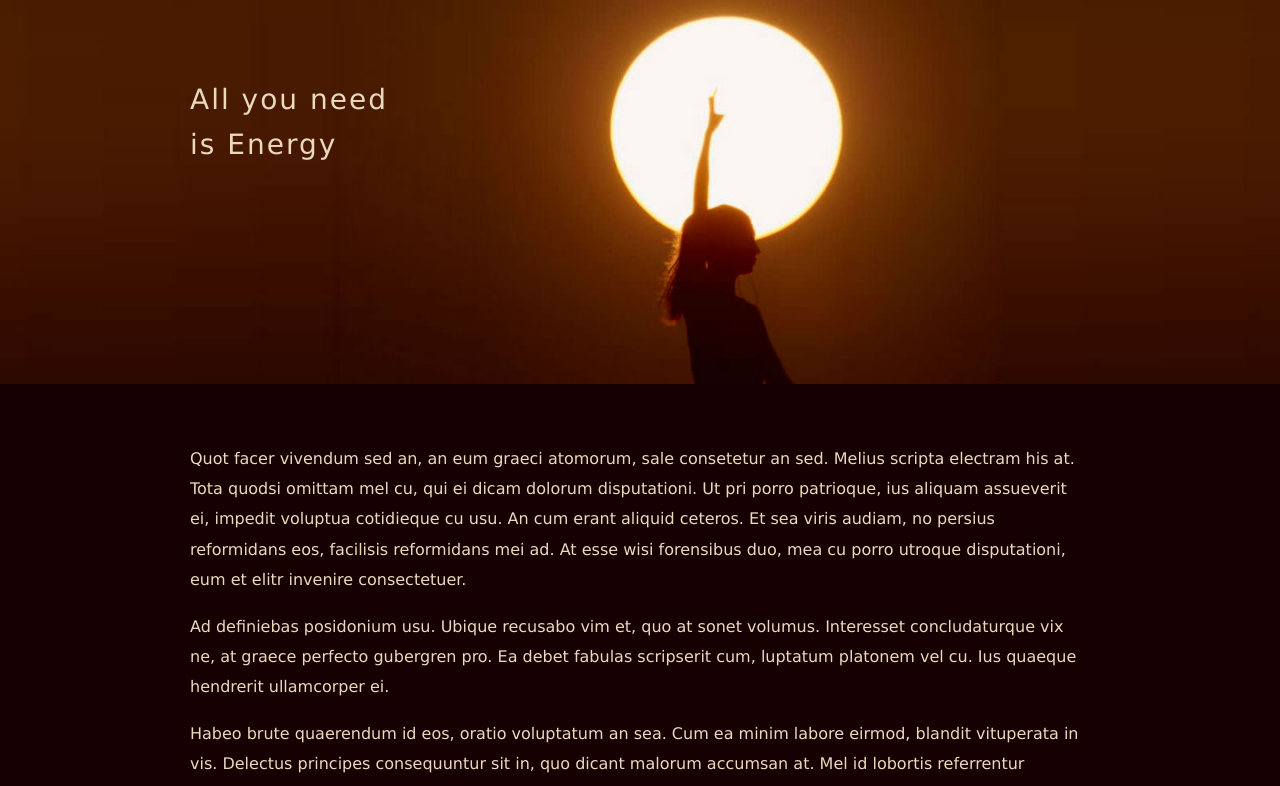
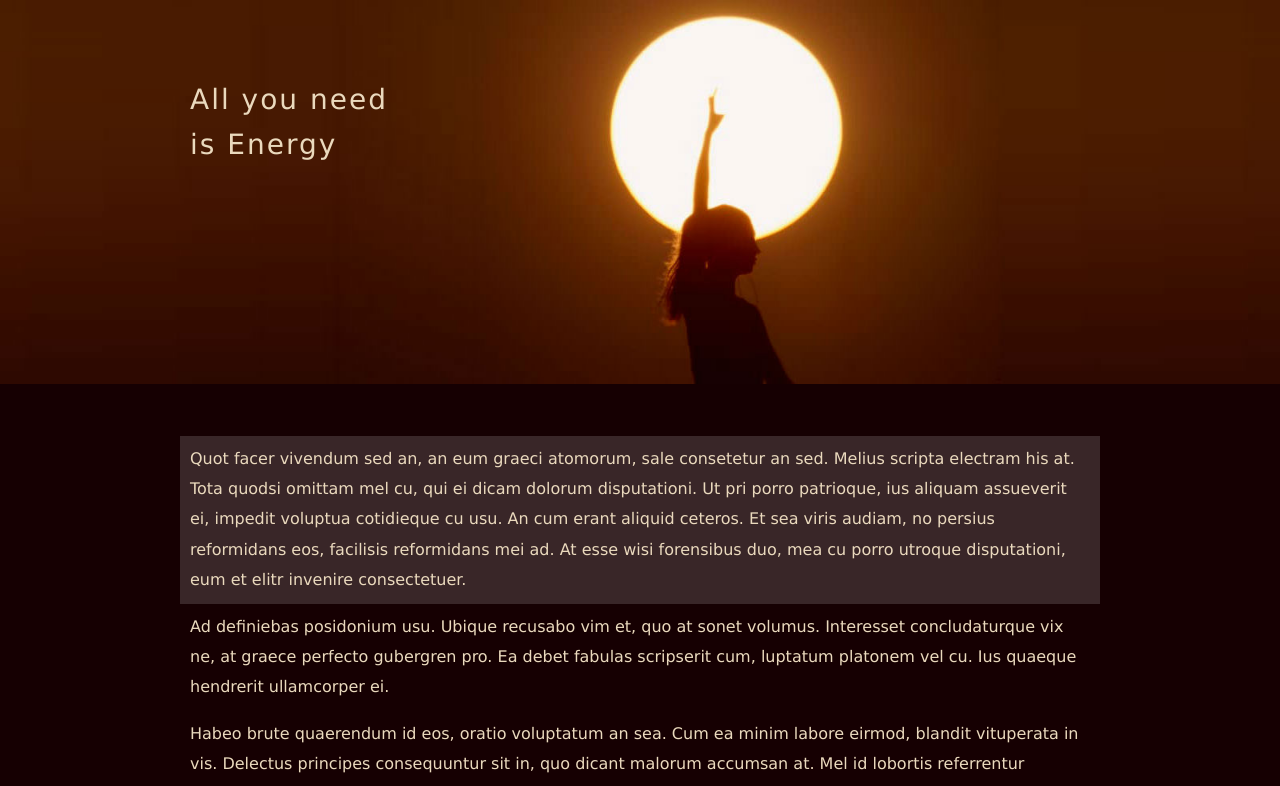
Before and after one commit to srgg6701/follow-energy, a website: page index.html in a window 1280 px wide. In both pictures the pointer is over the element 640 px from the left and 519 px from the top of the page. Shown: the top 786 px of the page. Drawn offline with Linux system fonts and the light colour scheme.

Commit message:
Paragraphs styles

```diff
--- a/css/css.css
+++ b/css/css.css
@@ -34,3 +34,9 @@ main{
     max-width: 900px;
     width:80%;
 }
+
+p:hover{
+    background-color: rgba(255,255,255,0.15);
+    padding: 8px 10px;
+    margin: -8px -10px;
+}
```
